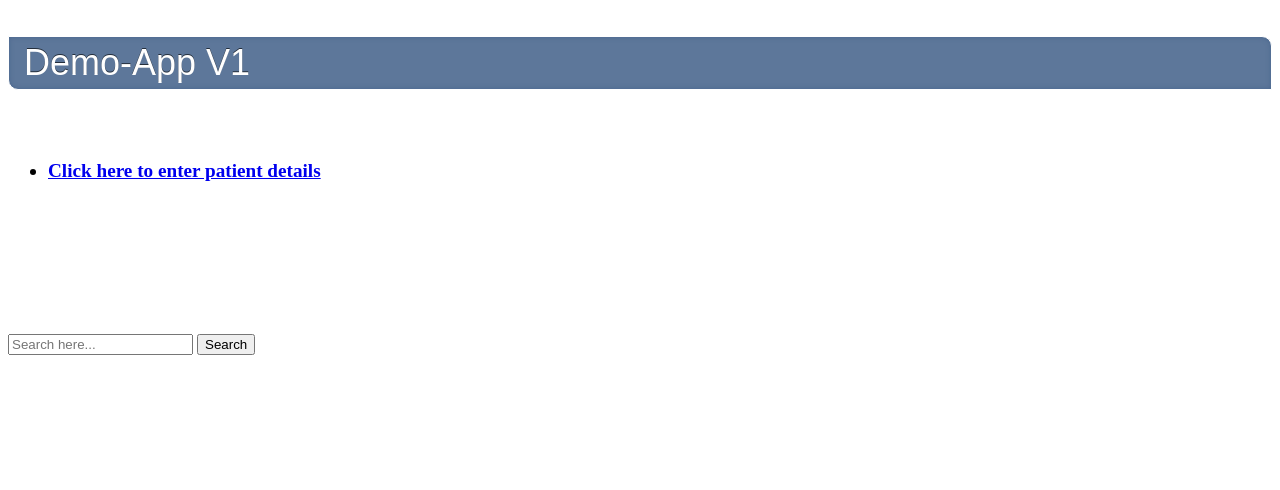
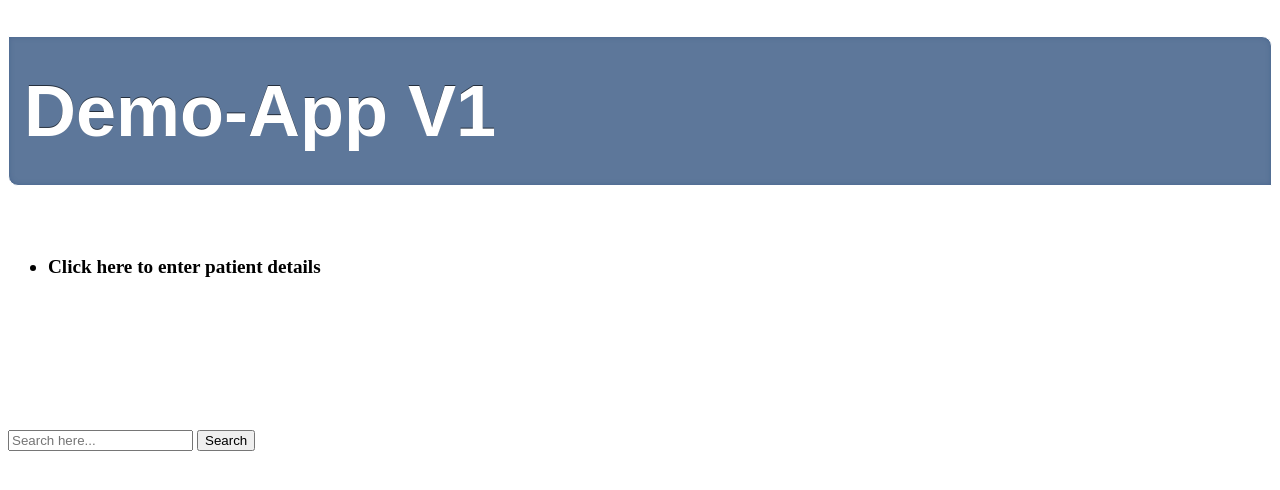
Before and after one commit to SanaJahan/demo-app, a website: page UI/index.html in a window 1280 px wide. Drawn offline with nearby package versions, Linux system fonts and the light colour scheme; no server answers; a web font is replaced by a local one.

Commit message:
added header

```diff
--- a/UI/index.html
+++ b/UI/index.html
@@ -27,7 +27,7 @@
     </head>
     <body>
 
-           <div id="app-heading"><h1 align = "left">Demo-App V1</h1></div><br/><br/>
+           <div id="app-heading"><header><h1 align = "left">Demo-App V1</h1></header></div><br/><br/>
            <ul><li style="font-family: Baloo Tamma;font-size: 1.2em"><b><a href="/newUser"> Click here to enter patient details</a></b></li>
            </ul><br><br>
            <div id="button_box2">
--- a/UI/style.css
+++ b/UI/style.css
@@ -172,7 +172,7 @@ padding: 0;
 
 /* Heading of main page */
 
-#app-heading h1 {
+#app-heading {
 	margin: 1em 0 0.5em 0;
 	font-weight: normal;
 	position: relative;
@@ -231,6 +231,10 @@ padding: 0;
   display: block;
   width: 200px;
 }
+li a {
+  text-decoration: none;
+  color: #000;
+  }
 li a:hover {
   font-size: 25px;
   background: #FFCC00;
```
